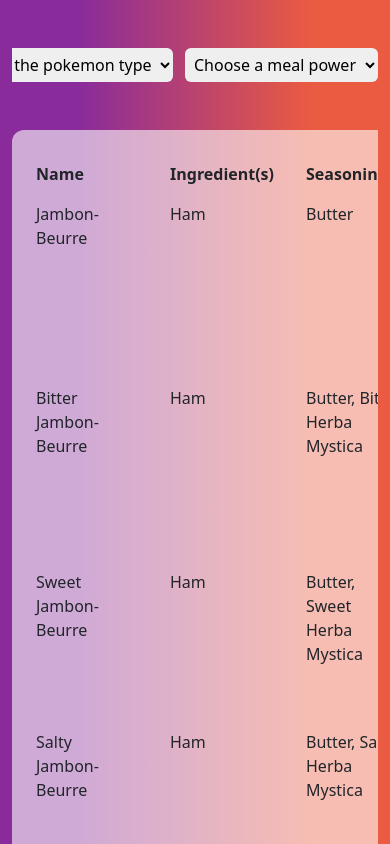
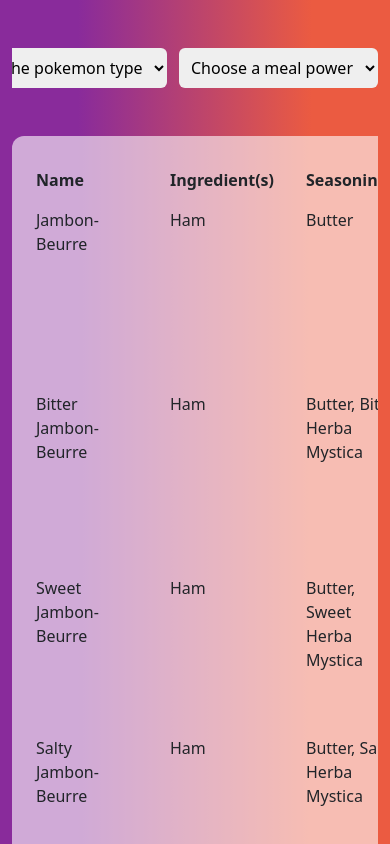
Before and after one commit to PabloRodrz/pokemon-sandwich-finder, a React (Vite) app: page / in a window 390 px wide. Built offline with nearby package versions, Linux system fonts and the light colour scheme.

Commit message:
filter and styling done. To fix: mobile responsiveness

```diff
--- a/src/components/sandwiches/sandwiches.css
+++ b/src/components/sandwiches/sandwiches.css
@@ -4,7 +4,7 @@
 
 select {
   border: none !important;
-  padding: 5px;
+  padding: 8px;
 }
 
 table {
```
